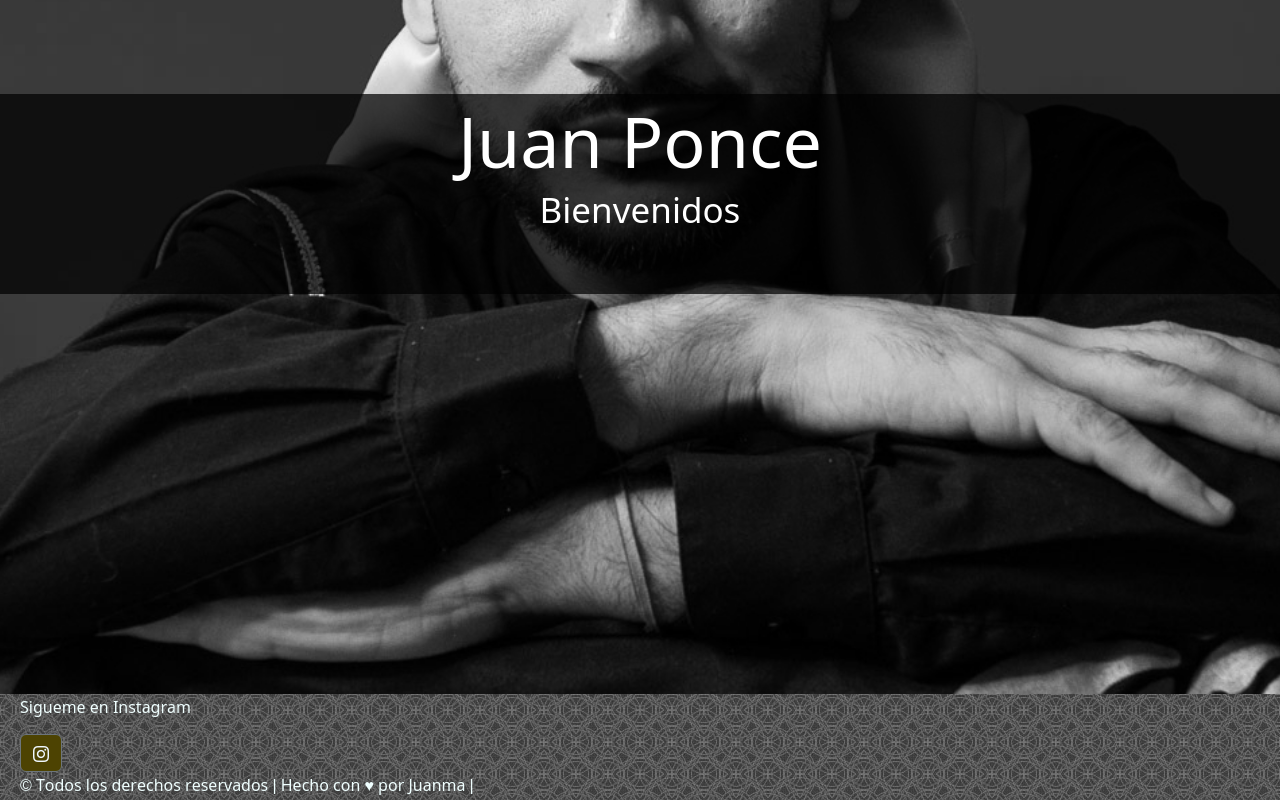
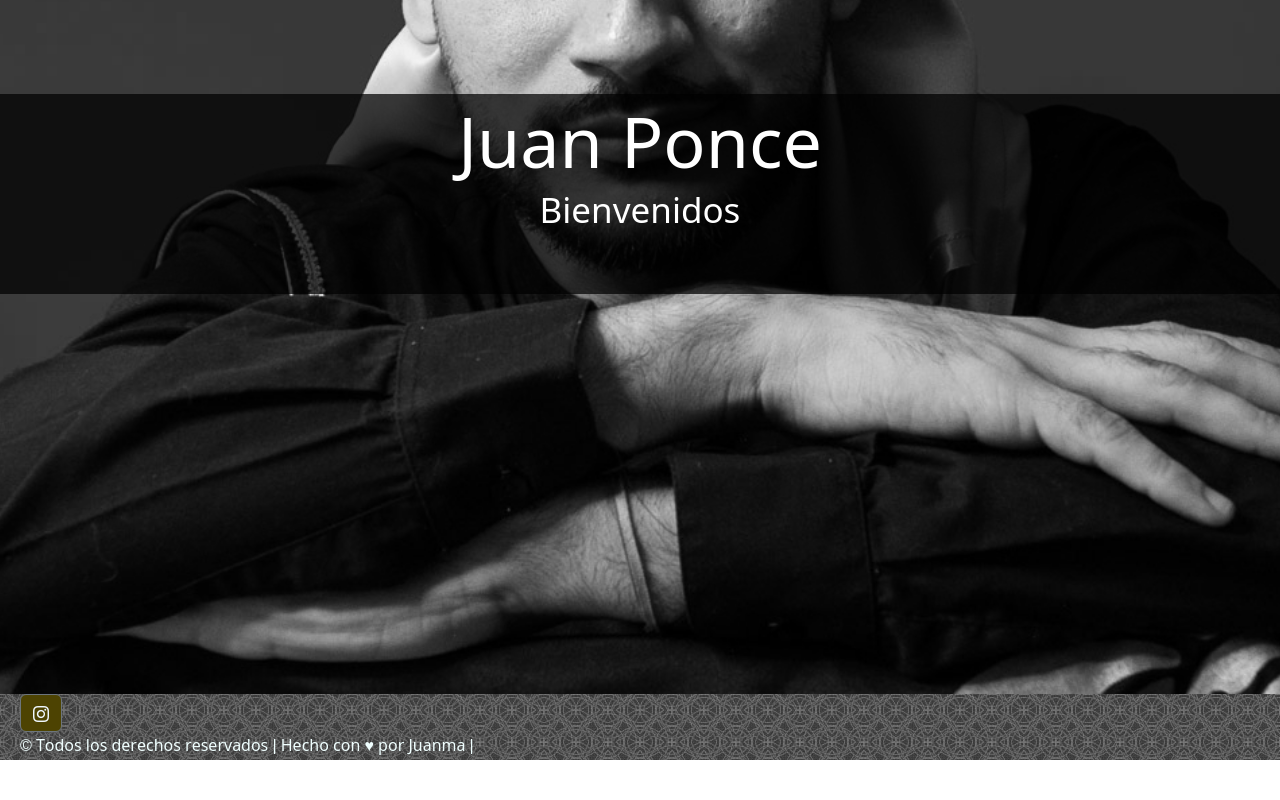
Before and after one commit to juanma269/DanceTeacherProfilePage, a website: page index.html in a window 1280 px wide. Shown: the part 506-1306 px from the top of the page. After the commit the page ends 1266 px from the top, so only its background shows below. Drawn offline with nearby package versions, Linux system fonts and the light colour scheme; a web font is replaced by a local one.

Commit message:
Se arregla footer

```diff
--- a/index.html
+++ b/index.html
@@ -58,7 +58,6 @@
         <div class="pie">
             <div class="redes">
                 <span class="instagram">
-                    <p>Sigueme en Instagram</p>
                     <a class="btn btn-secondary" href="https://instagram.com/juan.arabfolk?igshid=ZDdkNTZiNTM="
                         target="_blank">
                         <i class="bi bi-instagram"></i>
```
Also changed, not shown: paginas/clases.html (+1 -1 lines), paginas/contacto.html (+1 -1 lines), paginas/eventos.html (+1 -1 lines), paginas/sobremi.html (+1 -1 lines).
